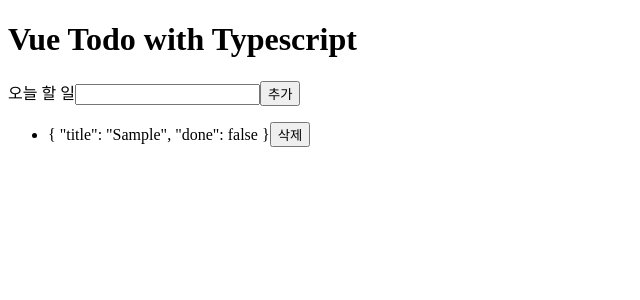
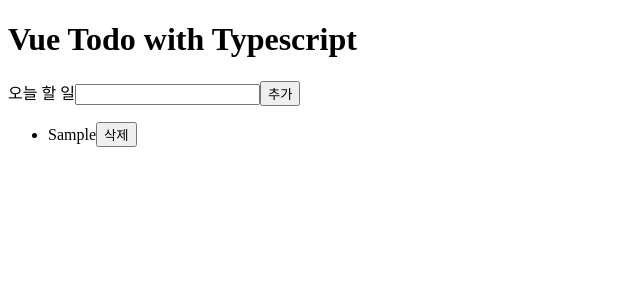
Before and after one commit to cre4tive97/vue-todo-ts, a Vue app: page / in a window 1280 px wide. Both pictures are taken after typing "Sample" into the empty fields and a click on the button "추가". Shown: the top 300 px of the page, without its empty margins (0-640 px from the left). Built offline with nearby package versions, Linux system fonts and the light colour scheme.

Commit message:
클래스 바인딩, computed 타입

```diff
--- a/src/components/TodoListItem.vue
+++ b/src/components/TodoListItem.vue
@@ -1,6 +1,8 @@
 <template>
   <li>
-    <span @click="toggleItem" class="item"> {{ todoItem }}</span>
+    <span @click="toggleItem" class="item" :class="todoItemClass">
+      {{ todoItem.title }}</span
+    >
     <button @click="removeItem">삭제</button>
   </li>
 </template>
@@ -18,6 +20,11 @@
     todoIndex: {
       type: Number,
       required: true,
+    },
+  },
+  computed: {
+    todoItemClass(): string | null {
+      return this.todoItem.done ? "complete" : null;
     },
   },
   methods: {
```
